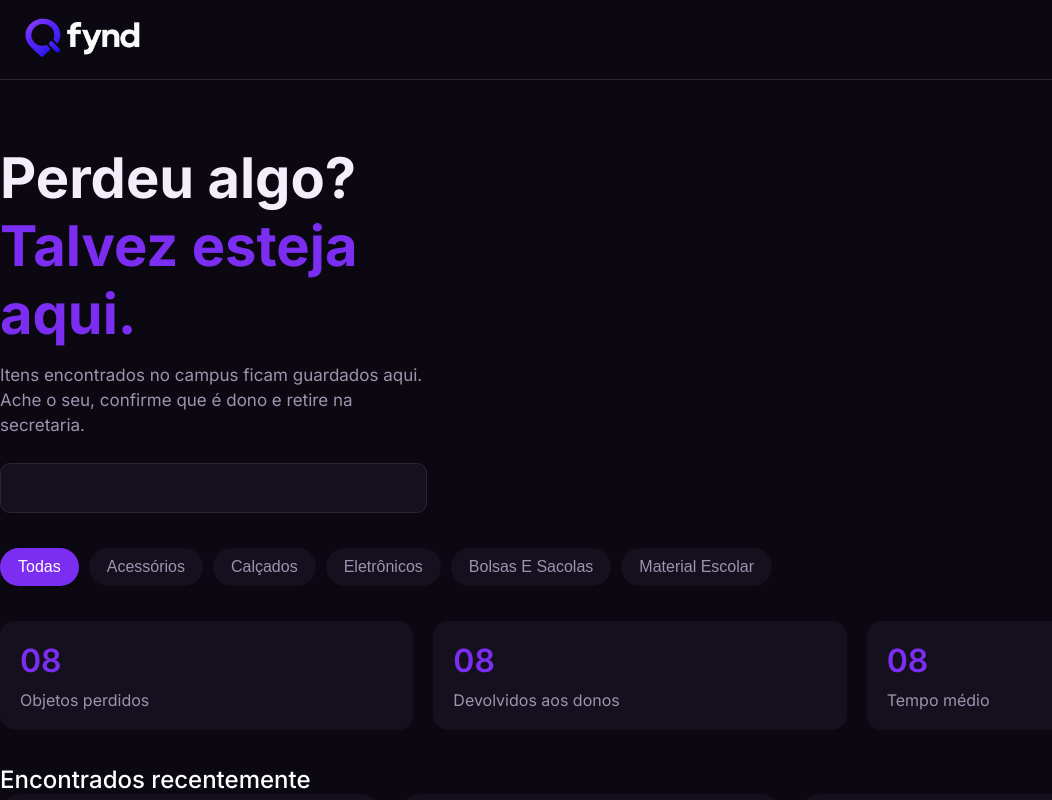
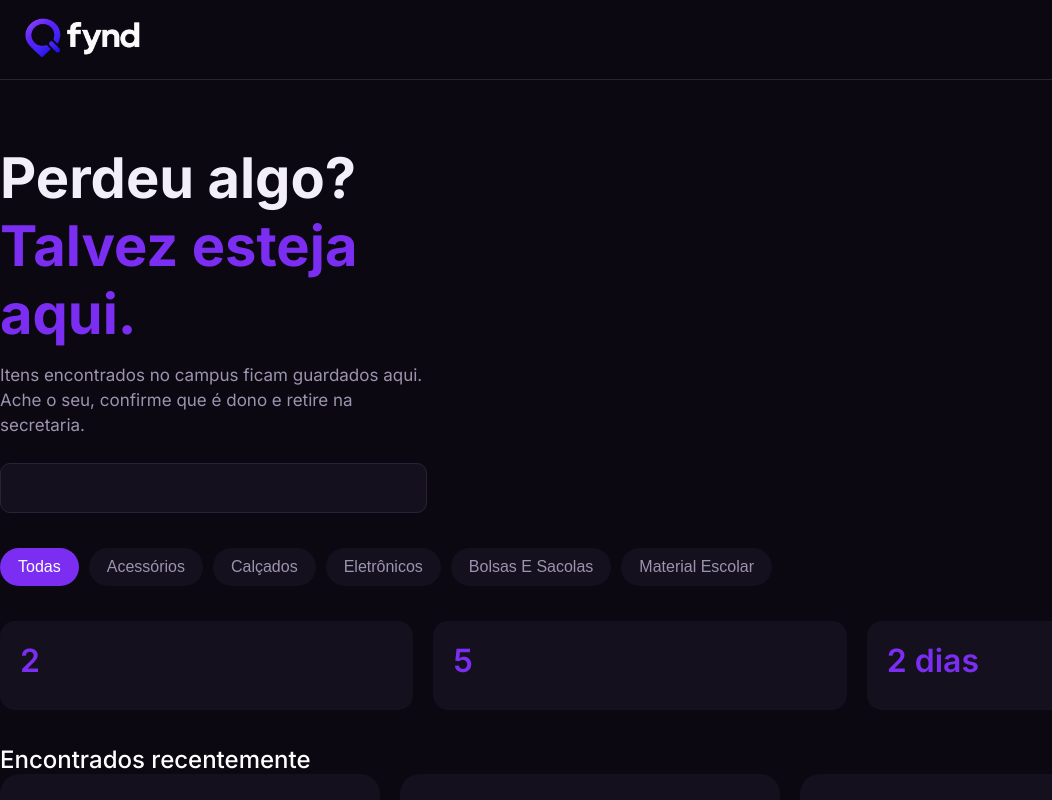
Before and after one commit to RafaelQueirozViana/fynd-web-frontend, a React (Vite) app in the folder fynd-web-frontend/: page / in a window 1280 px wide. Shown: the top 800 px of the page, without its empty margins (0-1052 px from the left). Built offline with nearby package versions, Linux system fonts and the light colour scheme; no server answers.

Commit message:
feat: created statistics service, hook and integration with the component

```diff
--- a/fynd-web-frontend/src/Pages/Admin/Admin.jsx
+++ b/fynd-web-frontend/src/Pages/Admin/Admin.jsx
@@ -46,7 +46,6 @@ export default function Admin() {
       </section>
 
     {isPopupOpen != true ? null : (
-
       <aside className="objects-update-popup">
         <RegisterItemPopup
           isPopupOpen={isPopupOpen}
--- a/fynd-web-frontend/src/Pages/Home/Components/Statistics/StatCard.jsx
+++ b/fynd-web-frontend/src/Pages/Home/Components/Statistics/StatCard.jsx
@@ -1,10 +1,10 @@
 import React from 'react'
 
-export default function StatCard({text}) {
+export default function StatCard({labelText, value}) {
   return (
     <div className="statistic-card">
-        <p className='statistic-number'>08</p>
-        <p>{text}</p>
+        <p className='statistic-number'>{value}</p>
+        <p>{labelText}</p>
     </div>
   )
 }
--- a/fynd-web-frontend/src/Pages/Home/Components/Statistics/StatisticContainer.jsx
+++ b/fynd-web-frontend/src/Pages/Home/Components/Statistics/StatisticContainer.jsx
@@ -1,13 +1,17 @@
 import React from 'react'
 import StatCard from './StatCard'
 import "./statistics.css"
+import useStatistics from '../../../../hooks/useStatistics'
 
 export default function StatisticContainer() {
+  const [statisticsData] = useStatistics();
+
+
   return (
     <div className='statistic-container'>
-        <StatCard text="Objetos perdidos"/>
-        <StatCard text="Devolvidos aos donos"/>
-        <StatCard text="Tempo médio"/>
+        <StatCard text="Objetos perdidos" value={statisticsData.perdidos}/>
+        <StatCard text="Devolvidos aos donos" value={statisticsData.devolvidos}/>
+        <StatCard text="Tempo médio" value={statisticsData.tempo}/>
     </div>
   )
 }
--- a/fynd-web-frontend/src/Services/categoriesService.js
+++ b/fynd-web-frontend/src/Services/categoriesService.js
@@ -1,7 +1,8 @@
 import axios from "axios";
 
-// const url = "https://nswmd7fm-8080.brs.devtunnels.ms/api";
-const url = "";
+//axios.defaults.baseURL = "https://nswmd7fm-8080.brs.devtunnels.ms/api";
+
+axios.defaults.baseURL = "";
 
 const categoriesTest = [
   "acessórios",
@@ -13,7 +14,7 @@ const categoriesTest = [
 
 export default async function getCategories() {
   try {
-    const response = await axios.get(url + "/categorias");
+    const response = await axios.get("/categorias");
     return categoriesTest;
   } catch (error) {
     console.log(error + " Api error! using  the test categories");
--- a/fynd-web-frontend/src/Services/objectsService.js
+++ b/fynd-web-frontend/src/Services/objectsService.js
@@ -1,7 +1,6 @@
 import axios from "axios";
 
-// const url = "https://nswmd7fm-8080.brs.devtunnels.ms/";
-const url = "mnada";
+axios.defaults.baseURL = "https://nswmd7fm-8080.brs.devtunnels.ms/api";
 
 const testeObjects = [
   {
@@ -48,7 +47,7 @@ const testeObjects = [
 
 export default async function getProductsApi() {
   try {
-    // const response = await axios.get(url + "/api/produtos");
+    // const response = await axios.get("/produtos");
     return testeObjects;
   } catch (error) {
     console.log("API indisponível. Utilizando dados locais:", error);
@@ -58,7 +57,7 @@ export default async function getProductsApi() {
 
 export async function postObjectApi(itemToRegister) {
   try {
-    const response = await axios.post(url + "/api/produtos", itemToRegister);
+    const response = await axios.post("/produtos", itemToRegister);
     console.log(response);
     return response.data;
   } catch (error) {
--- /dev/null
+++ b/fynd-web-frontend/src/Services/statisticsService.js
@@ -0,0 +1,20 @@
+import axios from "axios";
+
+// const url = "https://nswmd7fm-8080.brs.devtunnels.ms/api";
+axios.defaults.url = "https://nswmd7fm-8080.brs.devtunnels.ms/api";
+
+const statisticsTest = {
+  perdidos: 2,
+  devolvidos: 5,
+  tempo: "2 dias",
+};
+
+export default async function getStatistics() {
+  try {
+    //  const response = await axios.get("/statisticas");
+    // return response.data;
+    return statisticsTest;
+  } catch (error) {
+    console.log("HTTP Error: " + error);
+  }
+}
--- /dev/null
+++ b/fynd-web-frontend/src/hooks/useStatistics.js
@@ -0,0 +1,21 @@
+import { useEffect, useState } from "react";
+import getStatistics from "../Services/statisticsService";
+
+export default function useStatistics() {
+  const [statisticsData, setStatisticsData] = useState(0);
+
+  async function getRequireStatistics() {
+    try {
+      const response = await getStatistics();
+      setStatisticsData(response);
+    } catch (error) {
+      console.log(error);
+    }
+  }
+
+  useEffect(() => {
+    getRequireStatistics();
+  });
+
+  return [statisticsData];
+}
```
